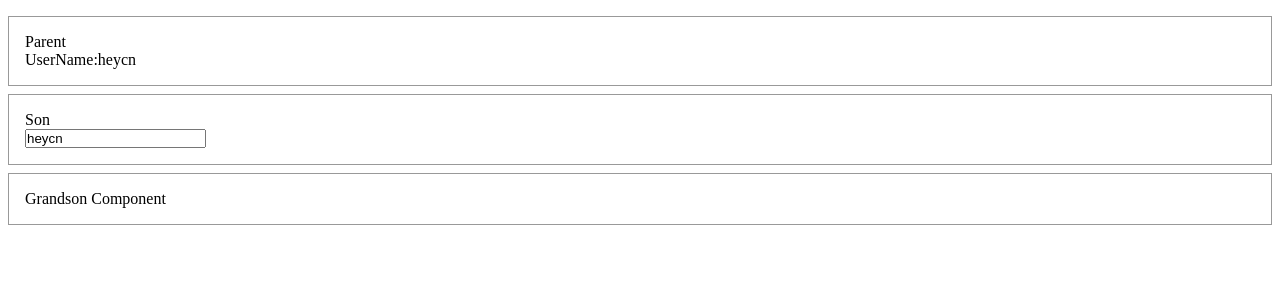
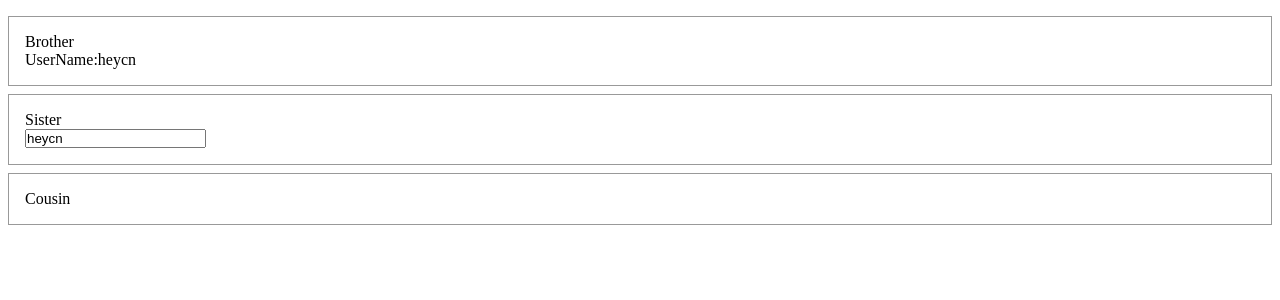
Before and after one commit to heycn/mini-redux, a React (Vite) app: page / in a window 1280 px wide. Shown: the top 300 px of the page. Built offline with nearby package versions, Linux system fonts and the light colour scheme.

Commit message:
实现高阶组件 connect

```diff
--- a/src/App.jsx
+++ b/src/App.jsx
@@ -12,20 +12,30 @@ export const App = () => {
 
   return (
     <appContext.Provider value={contextValue}>
-      <Parent />
-      <Son />
-      <Grandson />
+      <Brother />
+      <Sister />
+      <Cousin />
     </appContext.Provider>
   )
 }
 
-// Parent 用于展示 User 数据
-const Parent = () => <section>Parent<User /></section>
+// Brother 用于展示 User 数据
+const Brother = () => (
+  <section>
+    Brother
+    <User />
+  </section>
+)
 
-// Son 用于修改 User 数据
-const Son = () => <section>Son<Wrapper /></section>
+// Sister 用于修改 User 数据
+const Sister = () => (
+  <section>
+    Sister
+    <UserModifier />
+  </section>
+)
 
-const Grandson = () => <section>Grandson Component</section>
+const Cousin = () => <section>Cousin</section>
 
 const User = () => {
   const contextValue = useContext(appContext)
@@ -46,16 +56,17 @@ const reducer = (state, { type, payload }) => {
   }
 }
 
-
-const Wrapper = () => {
-  const { appState, setAppState } = useContext(appContext)
-  const dispatch = action => {
-    setAppState(reducer(appState, action))
+const connect = Component => {
+  return props => {
+    const { appState, setAppState } = useContext(appContext)
+    const dispatch = action => {
+      setAppState(reducer(appState, action))
+    }
+    return <Component {...props} dispatch={dispatch} state={appState} />
   }
-  return <UserModifier dispatch={dispatch} state={appState} />
 }
 
-const UserModifier = ({dispatch, state}) => {
+const UserModifier = connect(({ dispatch, state, children }) => {
   const onChange = e => {
     dispatch({
       type: 'updateUser',
@@ -64,7 +75,8 @@ const UserModifier = ({dispatch, state}) => {
   }
   return (
     <div>
+      {children}
       <input value={state.user.name} onChange={onChange} />
     </div>
   )
-}
+})
```
